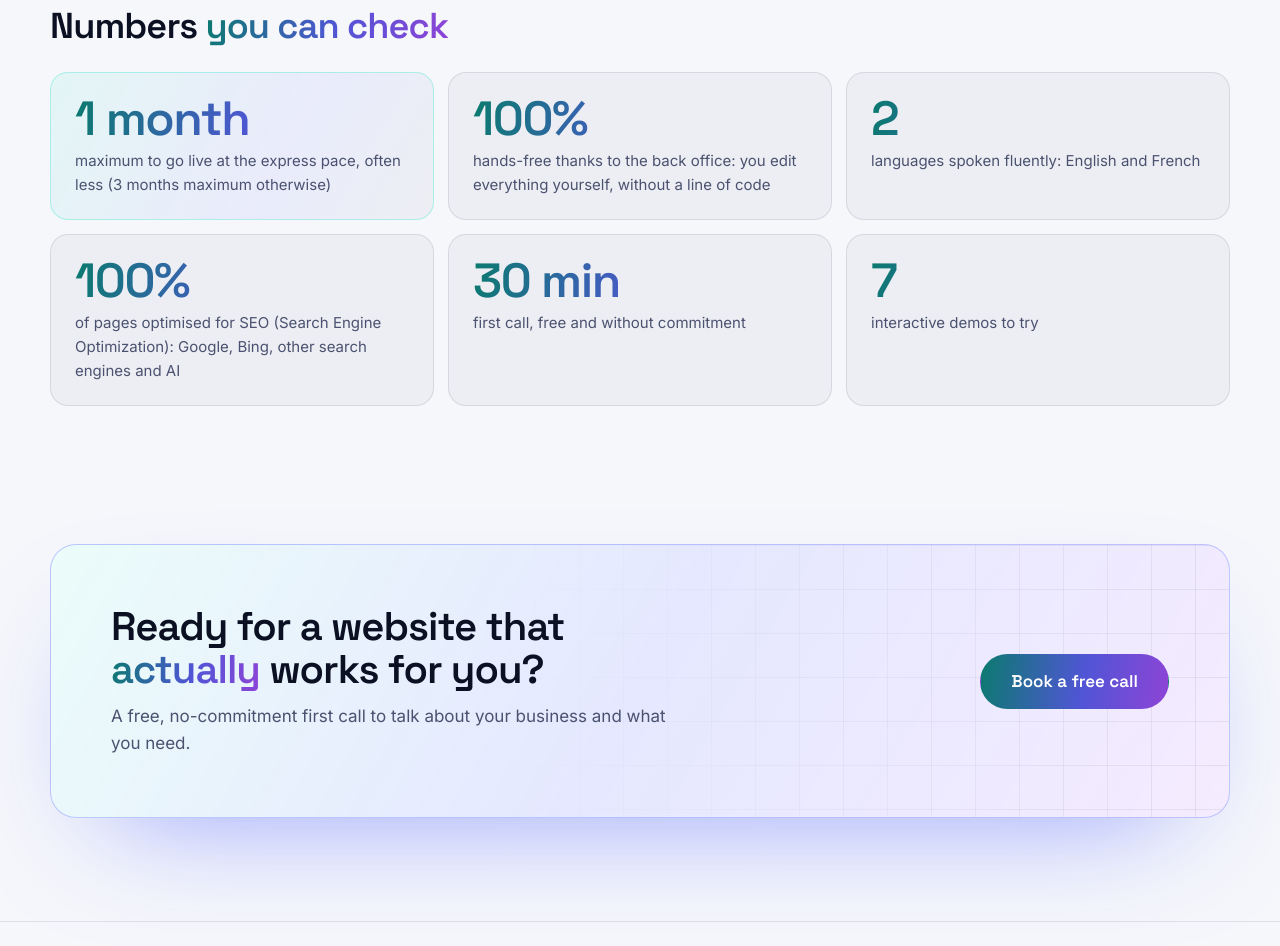
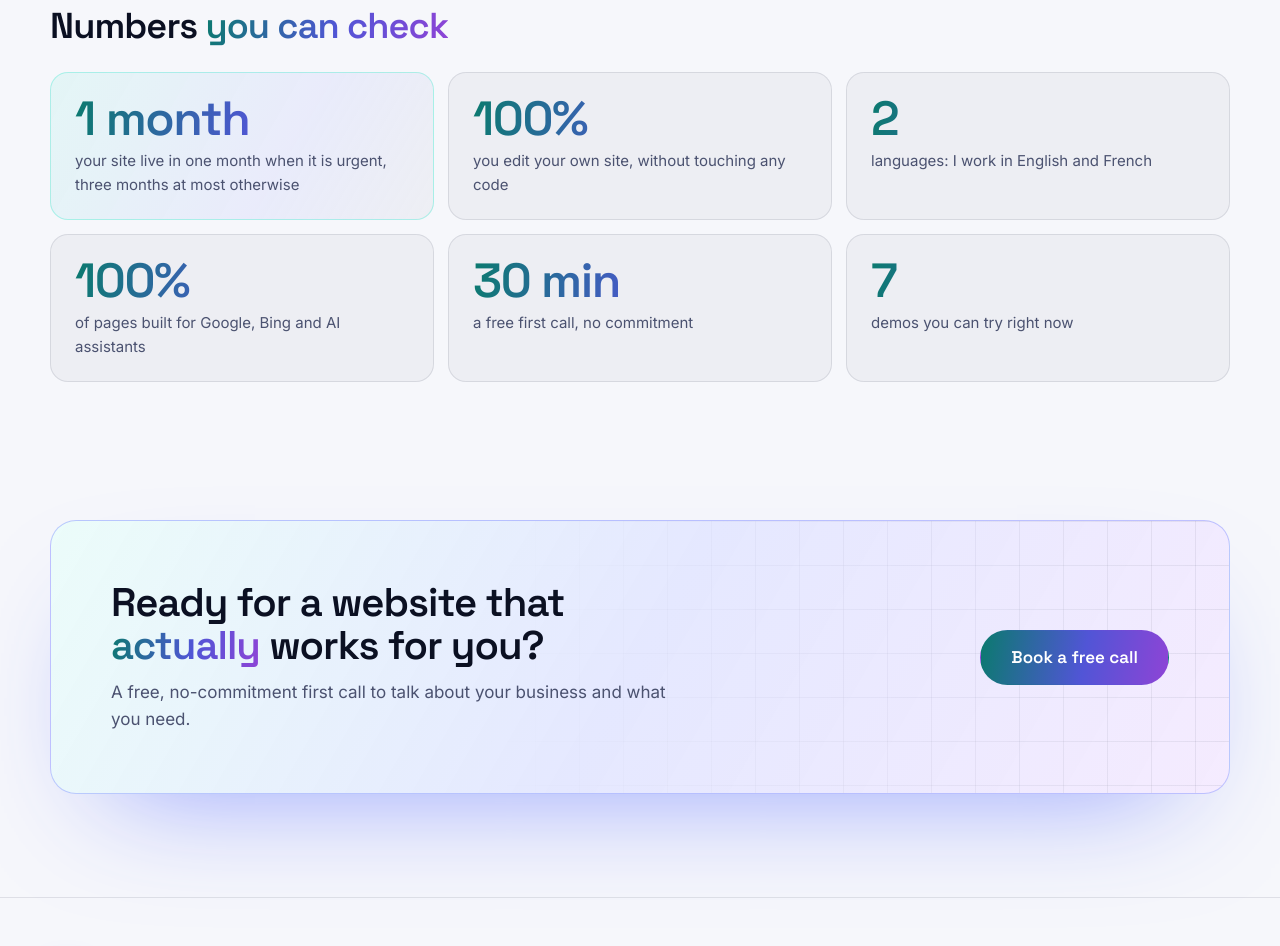
Before and after one commit to devanture-web/devanture-web.github.io, a plain HTML site: page en/index.html in a window 1280 px wide. Shown: the part 3746-4692 px from the top of the page. Drawn offline with Linux system fonts and the light colour scheme.

Commit message:
Mise à jour du site 2026-09-23 21:05

```diff
--- a/en/index.html
+++ b/en/index.html
@@ -534,22 +534,22 @@
       <h2 class="chiffres-h2">Numbers <em>you can check</em></h2>
       <div class="chiffres">
         <a class="chiffre reveal" data-reveal style="--i:0" href="process.html#rythmes">
-          <strong>1 month</strong><span>maximum to go live at the express pace, often less (3 months maximum otherwise)</span>
+          <strong>1 month</strong><span>your site live in one month when it is urgent, three months at most otherwise</span>
         </a>
         <a class="chiffre reveal" data-reveal style="--i:1" href="services.html#options">
-          <strong>100%</strong><span>hands-free thanks to the back office: you edit everything yourself, without a line of code</span>
+          <strong>100%</strong><span>you edit your own site, without touching any code</span>
         </a>
         <a class="chiffre reveal" data-reveal style="--i:2" href="contact.html">
-          <strong>2</strong><span>languages spoken fluently: English and French</span>
+          <strong>2</strong><span>languages: I work in English and French</span>
         </a>
         <a class="chiffre reveal" data-reveal style="--i:3" href="guide-seo-basics.html">
-          <strong>100%</strong><span>of pages optimised for SEO (Search Engine Optimization): Google, Bing, other search engines and AI</span>
+          <strong>100%</strong><span>of pages built for Google, Bing and AI assistants</span>
         </a>
         <a class="chiffre reveal" data-reveal style="--i:4" href="contact.html#rdv">
-          <strong>30 min</strong><span>first call, free and without commitment</span>
+          <strong>30 min</strong><span>a free first call, no commitment</span>
         </a>
         <a class="chiffre reveal" data-reveal style="--i:5" href="examples.html">
-          <strong>7</strong><span>interactive demos to try</span>
+          <strong>7</strong><span>demos you can try right now</span>
         </a>
       </div>
     </div>
```
Also changed, not shown: index.html (+6 -6 lines), llms.txt.
